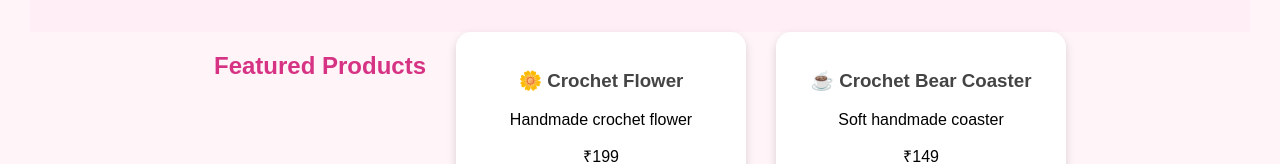
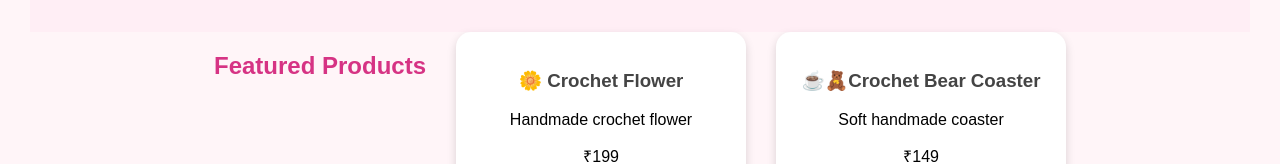
Before and after one commit to Shopnest197/shopnest, a plain HTML site: page index.html in a window 1280 px wide. Shown: the part 298-462 px from the top of the page. Drawn offline with Linux system fonts and the light colour scheme.

Commit message:
bear emoji

```diff
--- a/index.html
+++ b/index.html
@@ -36,7 +36,7 @@
   </div>
 
   <div>
-    <h3>☕ Crochet Bear Coaster</h3>
+    <h3>☕🧸Crochet Bear Coaster</h3>
     <p>Soft handmade coaster</p>
     <p>₹149</p>
     <button>Add to Cart</button>
```
